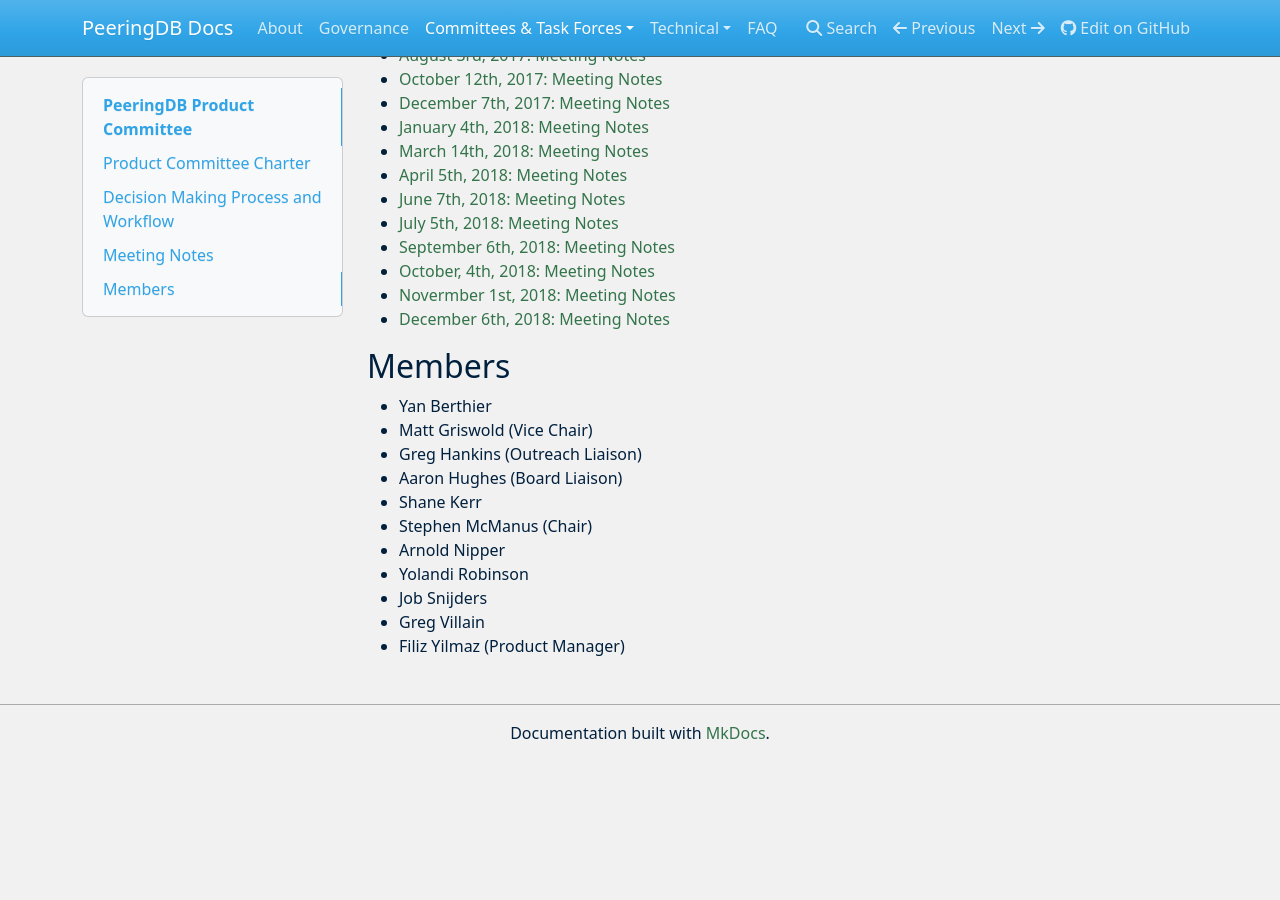
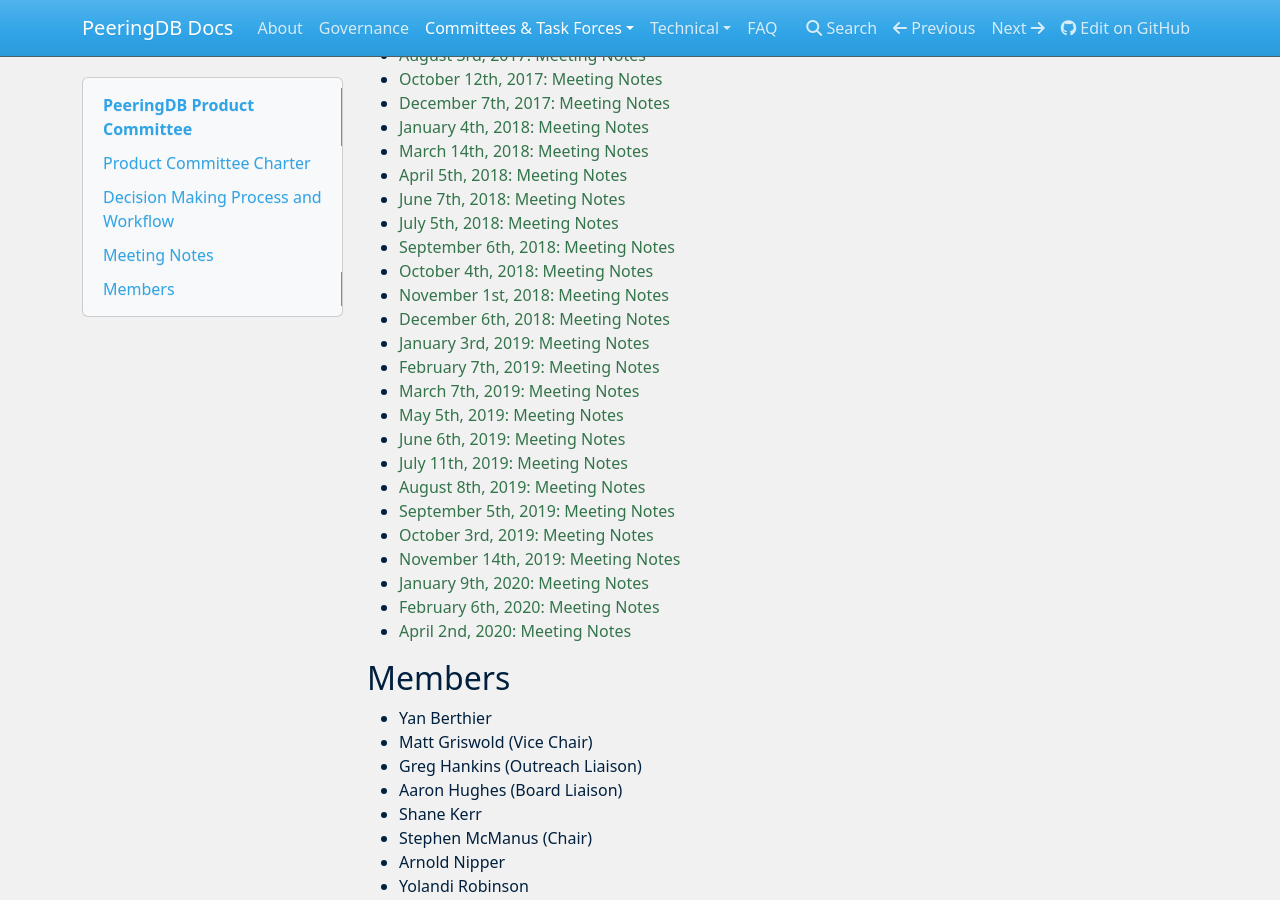
Before and after one commit to peeringdb/docs, an MkDocs documentation site: the page built from docs/committee/product/index.md, in a window 1280 px wide and 900 px high, scrolled down 2356 px. Built offline with MkDocs 1.6.1, drawn with Linux system fonts in a browser that asks for light colours; nearby versions of some CDN libraries; before the commit the page ends 3117 px from its top, so only the background shows below that.

Commit message:
Update index.md
pdf'ed meeting notes and updated index

```diff
--- a/docs/committee/product/index.md
+++ b/docs/committee/product/index.md
@@ -22,9 +22,23 @@
 - [June 7th, 2018: Meeting Notes](notes/2018-06-07_Product_Committee_Notes.pdf)
 - [July 5th, 2018: Meeting Notes](notes/2018-07-05_Product_Committee_Notes.pdf)
 - [September 6th, 2018: Meeting Notes](notes/2018-09-06_Product_Committee_Notes.pdf)
-- [October, 4th, 2018: Meeting Notes](notes/2018-10-04_Product_Committee_Notes.pdf)
-- [Novermber 1st, 2018: Meeting Notes](notes/2018-11-01_Product_Committee_Notes.pdf)
+- [October 4th, 2018: Meeting Notes](notes/2018-10-04_Product_Committee_Notes.pdf)
+- [November 1st, 2018: Meeting Notes](notes/2018-11-01_Product_Committee_Notes.pdf)
 - [December 6th, 2018: Meeting Notes](notes/2018-12-06_Product_Committee_Notes.pdf)
+- [January 3rd, 2019: Meeting Notes](notes/2019-01-03_Product_Committee_Notes.pdf)
+- [February 7th, 2019: Meeting Notes](notes/2019-02-07_Product_Committee_Notes.pdf)
+- [March 7th, 2019: Meeting Notes](notes/2019-03-07_Product_Committee_Notes.pdf)
+- [May 5th, 2019: Meeting Notes](notes/2019-05-02_Product_Committee_Notes.pdf)
+- [June 6th, 2019: Meeting Notes](notes/2019-06-07_Product_Committee_Notes.pdf)
+- [July 11th, 2019: Meeting Notes](notes/2019-07-11_Product_Committee_Notes.pdf)
+- [August 8th, 2019: Meeting Notes](notes/2019-08-08_Product_Committee_Notes.pdf)
+- [September 5th, 2019: Meeting Notes](notes/2019-09-05_Product_Committee_Notes.pdf)
+- [October 3rd, 2019: Meeting Notes](notes/2019-10-03_Product_Committee_Notes.pdf)
+- [November 14th, 2019: Meeting Notes](notes/2019-11-14_Product_Committee_Notes.pdf)
+- [January 9th, 2020: Meeting Notes](notes/2020-01-09_Product_Committee_Notes.pdf)
+- [February 6th, 2020: Meeting Notes](notes/2020-02-06_Product_Committee_Notes.pdf)
+- [April 2nd, 2020: Meeting Notes](notes/2020-04-02_Product_Committee_Notes.pdf)
+
 
 ## Members
 - Yan Berthier
```
